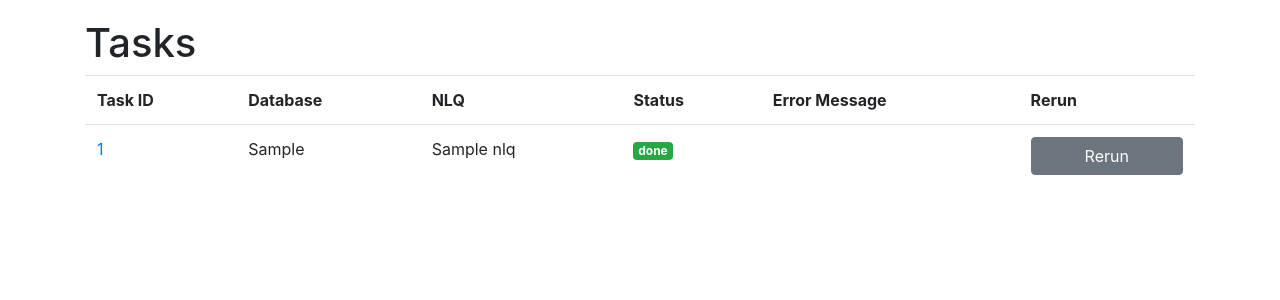
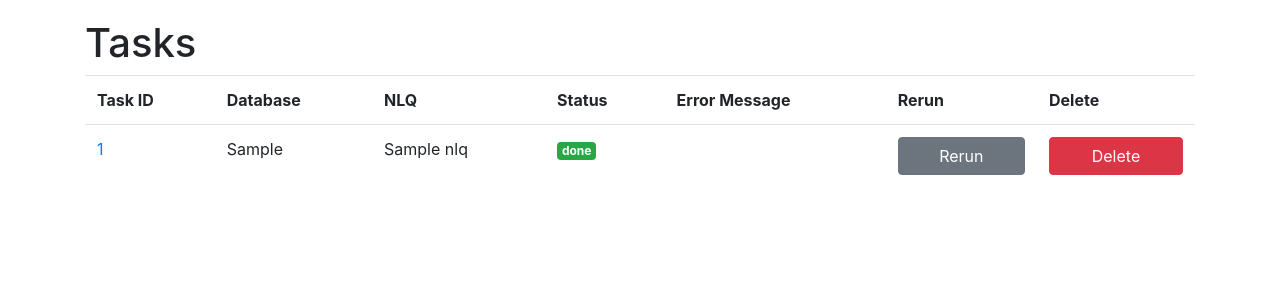
Before and after one commit to umich-dbgroup/duoquest, a Flask app: template templates/tasks.html in a window 1280 px wide. Shown: the part 56-356 px from the top of the page. Run offline with Flask 2, Linux system fonts and the light colour scheme; the template is opened without the code that fills it: most values are stand-ins (such as "Sample title", 1, 10 or a date in 2020); some libraries are stand-ins or nearby versions.

Commit message:
add delete functionality

```diff
--- a/app.py
+++ b/app.py
@@ -59,6 +59,11 @@ def task(tid):
 @app.route('/tasks/<tid>/rerun')
 def task_rerun(tid):
     rerun_task(tid)
+    return json.dumps({ 'success': True })
+
+@app.route('/tasks/<tid>/delete')
+def task_delete(tid):
+    delete_task(tid)
     return json.dumps({ 'success': True })
 
 @app.route('/tasks/<tid>/results')
@@ -170,6 +175,17 @@ def add_task(db_name, nlq, tsq):
 
     return tid, True
 
+def delete_task(tid):
+    conn = sqlite3.connect(config['db']['path'])
+    cur = conn.cursor()
+    # clear all results
+    cur.execute('DELETE FROM results WHERE tid = ?', (tid,))
+    # clear task
+    cur.execute('DELETE FROM tasks WHERE tid = ?', (tid,))
+
+    conn.commit()
+    conn.close()
+
 def rerun_task(tid):
     conn = sqlite3.connect(config['db']['path'])
     cur = conn.cursor()
--- a/static/scripts/tasks.js
+++ b/static/scripts/tasks.js
@@ -1,6 +1,13 @@
-$('.rerun:not([disabled])').on('click', function() {
+$('.rerun-task:not([disabled])').on('click', function() {
   var tid = $(this).attr('data-tid');
   $.get(`/tasks/${tid}/rerun`, function () {
       location.reload();
   });
 });
+
+$('.del-task:not([disabled])').on('click', function() {
+  var tid = $(this).attr('data-tid');
+  $.get(`/tasks/${tid}/delete`, function () {
+      location.reload();
+  });
+});
--- a/templates/tasks.html
+++ b/templates/tasks.html
@@ -14,6 +14,7 @@
       <th>Status</th>
       <th>Error Message</th>
       <th>Rerun</th>
+      <th>Delete</th>
     </tr>
     {% for task in tasks %}
     <tr>
@@ -27,10 +28,14 @@
       </td>
       <td>{{ task['error_msg'] }}</td>
       <td>
-        <button data-tid='{{ task["tid"] }}' class="rerun btn btn-block btn-secondary"
+        <button data-tid='{{ task["tid"] }}' class="rerun-task btn btn-block btn-secondary"
         {% if task['status'] == 'waiting' or task['status'] == 'running' %}disabled{% endif %}>
           Rerun
         </button>
+      </td>
+      <td>
+        <button data-tid='{{ task["tid"] }}' class="del-task btn btn-block btn-danger"
+        {% if task['status'] == 'running' %}disabled{% endif %}>Delete</button>
       </td>
     </tr>
     {% endfor %}
```
